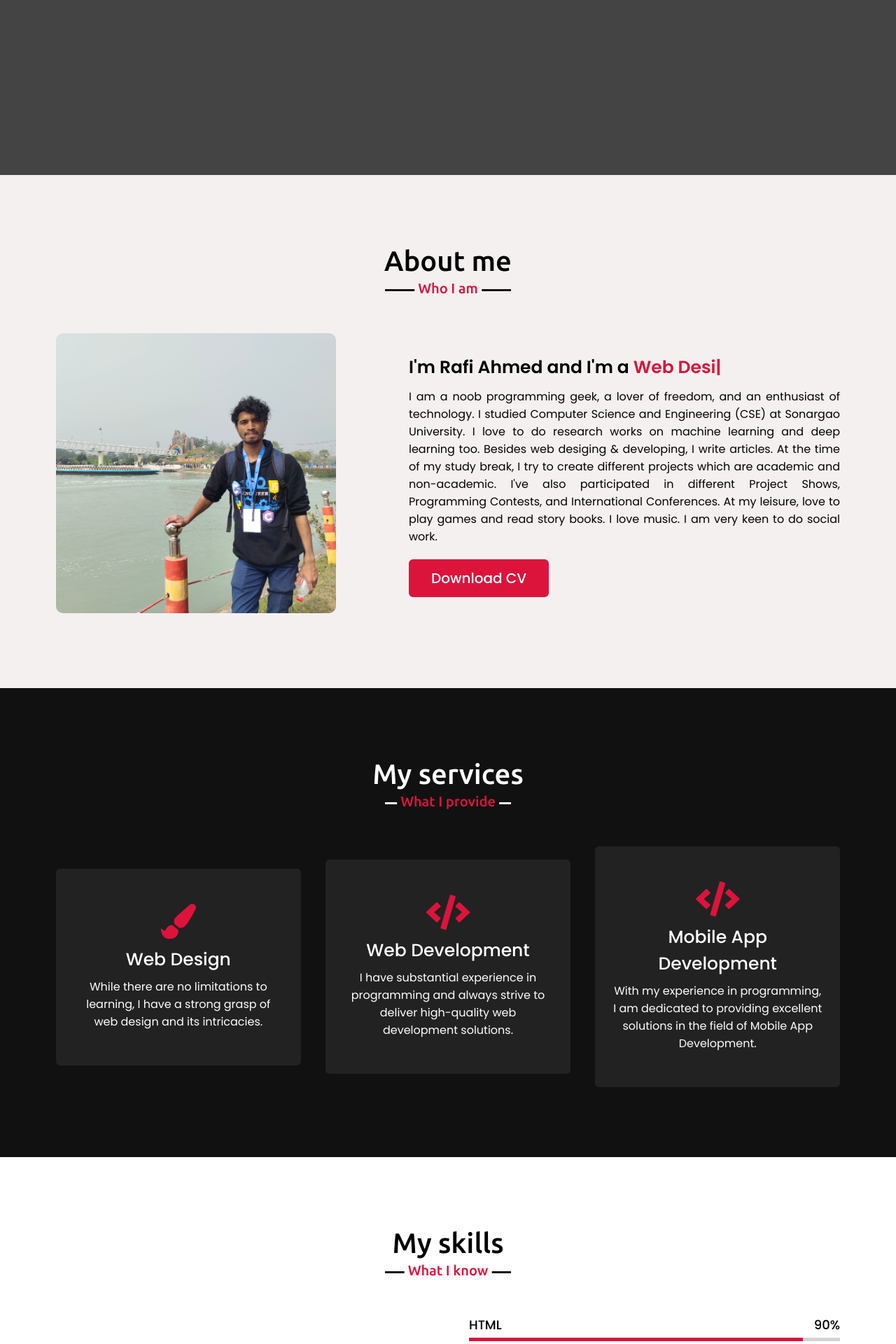
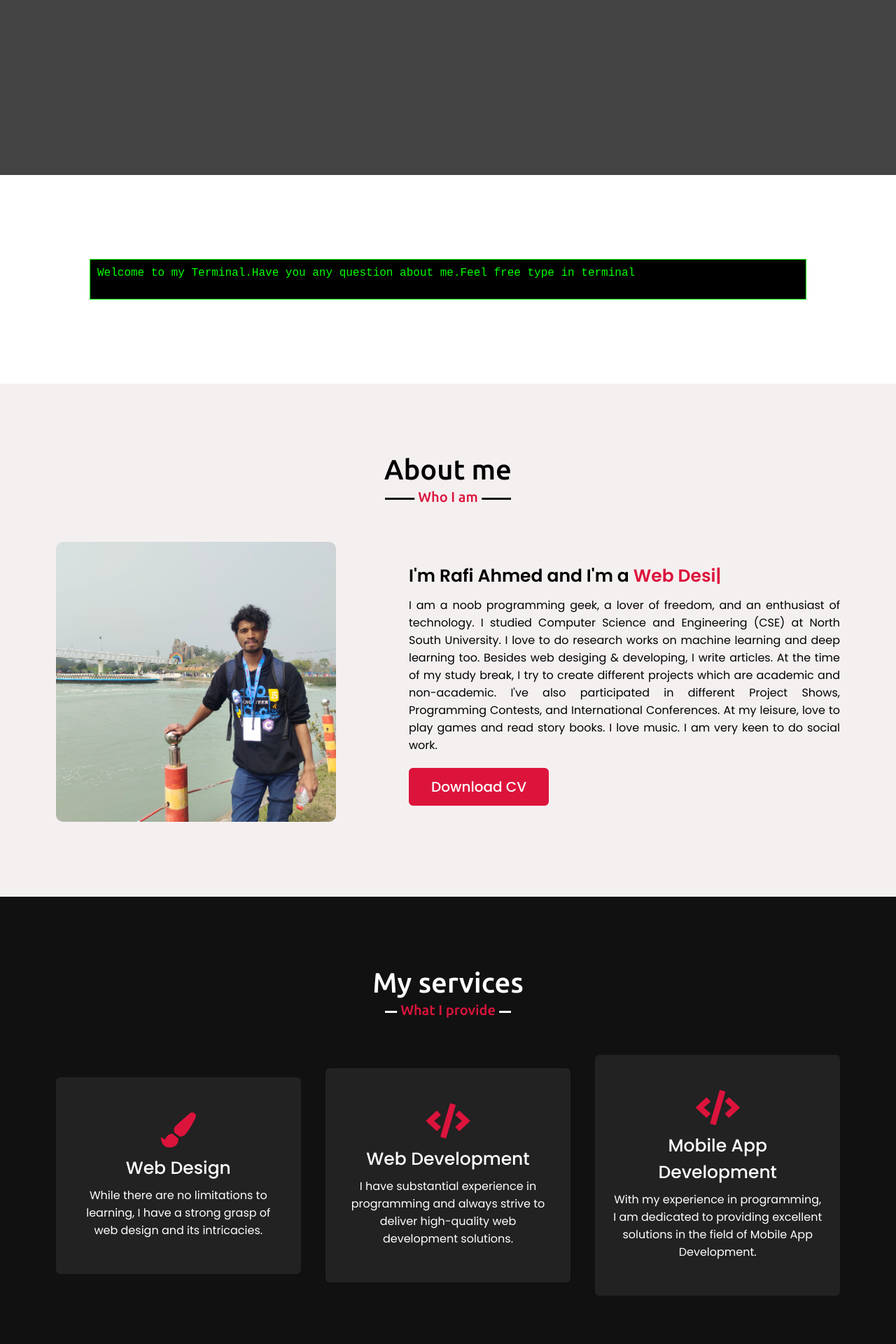
Before and after one commit to rafisgithub/portfolioWebsite, a PHP site: page / in a window 1280 px wide. Shown: the part 550-2470 px from the top of the page at 70% size. Run offline with PHP 8.4, Linux system fonts and the light colour scheme.

Commit message:
update infos

```diff
--- a/index.html
+++ b/index.html
@@ -27,6 +27,7 @@
                 <li><a href="#skills" class="menu-btn">Skills</a></li>
                 <li><a href="#teams" class="menu-btn">Teams</a></li>
                 <li><a href="#contact" class="menu-btn">Contact</a></li>
+                <!-- <li><a href="#terminal" class="menu-btn">Terminal</a></li> -->
             </ul>
             <div class="menu-btn">
                 <i class="fas fa-bars"></i>
@@ -47,6 +48,16 @@
             </div>
         </div>
     </section>
+    <!-- Terminal section -->
+    <section>
+        <div id="terminal">
+            <div>Welcome to my Terminal.Have you any question about me.Feel free type in terminal</div>
+            <div id="output"></div>
+            <div>
+                <input type="text" id="input" autofocus />
+            </div>
+        </div>
+    </section>
 
     <!-- about section start -->
     <section class="about" id="about">
@@ -58,7 +69,7 @@
                 </div>
                 <div class="column right">
                     <div class="text">I'm Rafi Ahmed and I'm a <span class="typing-2"></span></div>
-                    <p>I am a noob programming geek, a lover of freedom, and an enthusiast of technology. I studied Computer Science and Engineering (CSE) at Sonargao University. I love to do research works on machine learning and deep learning too. Besides web desiging & developing, I write articles. At the time of my study break, I try to create different projects which are academic and non-academic. I've also participated in different Project Shows, Programming Contests, and International Conferences. At my leisure, love to play games and read story books. I love music. I am very keen to do social work.</p>
+                    <p>I am a noob programming geek, a lover of freedom, and an enthusiast of technology. I studied Computer Science and Engineering (CSE) at North South University. I love to do research works on machine learning and deep learning too. Besides web desiging & developing, I write articles. At the time of my study break, I try to create different projects which are academic and non-academic. I've also participated in different Project Shows, Programming Contests, and International Conferences. At my leisure, love to play games and read story books. I love music. I am very keen to do social work.</p>
                     <a href="https://drive.google.com/file/d/15lWKx1NxCsBaXiS0e7OiR5TLcCugJJ0s/view?usp=share_link" target="_blank">Download CV</a>
                 </div>
             </div>
--- a/script.js
+++ b/script.js
@@ -76,3 +76,63 @@ $(document).ready(function(){
     var date = new Date();
     var res = date.getFullYear();
     document.getElementById("test").innerHTML = res;
+
+
+    const terminal = document.getElementById('terminal');
+        const output = document.getElementById('output');
+        const input = document.getElementById('input');
+
+        input.addEventListener('keyup', function (e) {
+            if (e.key === 'Enter') {
+                const command = input.value;
+                input.value = '';
+
+                // Display the command
+                output.innerHTML += `<div><span style="color: #00FFFF;">&gt;&gt;</span> ${command}</div>`;
+
+                // Process the command
+                const answer = processCommand(command);
+
+                // Display the answer
+                output.innerHTML += `<div>${answer}</div>`;
+
+                // Scroll to the bottom of the terminal
+                terminal.scrollTop = terminal.scrollHeight;
+            }
+        });
+        // function processCommand(command) {
+
+        //     if (command.toLowerCase().startsWith('who are you')) {
+        //         return "I am Rafi Ahmed, a software engineer.";
+        //     }else if(command.toLowerCase().startsWith('do you know rafi')){
+        //         return "Yes,I know him.He is my creator.and He is a undergradute student at Sonargaon University."
+        //     }
+        //      else {
+        //         return "Command not recognized. Type 'who are' to learn about me.";
+        //     }
+        // }
+
+        function processCommand(command) {
+            const lowerCaseCommand = command.toLowerCase();
+
+            if (lowerCaseCommand.includes('who are you')) {
+                return "I'm Rafi Ahmed, a software engineer. How can I assist you today?";
+            } else if (lowerCaseCommand.includes('do you know rafi')) {
+                return "Yes, I know Rafi. He's my creator and an graduate student at North South University. How can I help you further?";
+            } else {
+                return "I'm not sure I understand. Please feel free to ask any questions or provide more details, and I'll do my best to assist you.";
+            }
+        }
+
+        // Example usage:
+        const command1 = "Who are you?";
+        const response1 = processCommand(command1);
+        console.log(response1);
+
+        const command2 = "Do you know Rafi?";
+        const response2 = processCommand(command2);
+        console.log(response2);
+
+        const command3 = "Tell me about software development.";
+        const response3 = processCommand(command3);
+        console.log(response3);
--- a/style.css
+++ b/style.css
@@ -696,3 +696,28 @@ footer span a:hover{
         line-height: 38px;
     }
 }
+
+body {
+    font-family: 'Courier New', monospace;
+}
+
+#terminal {
+    width: 80%;
+    margin: 20px auto;
+    padding: 10px;
+    background: #000;
+    color: #00FF00;
+    border: 1px solid #00FF00;
+}
+
+#output {
+    color: #00FF00; /* Color for responses */
+}
+
+input {
+    background: transparent;
+    color: #00FFFF; /* Color for user input */
+    border: none;
+    width: 80%;
+    outline: none;
+}
```
Also changed, not shown: terminal.html (added, +76 -0 lines).
